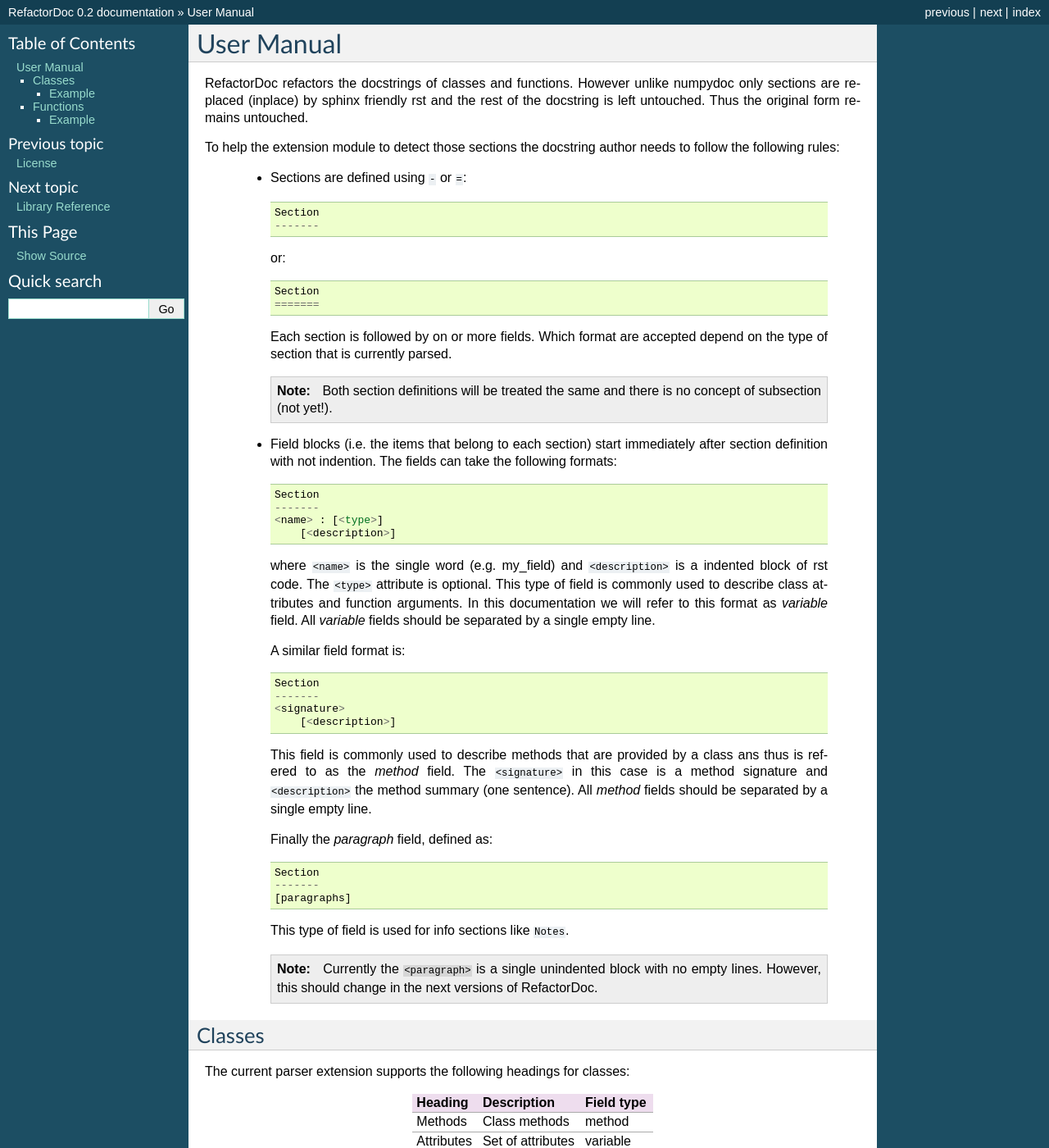
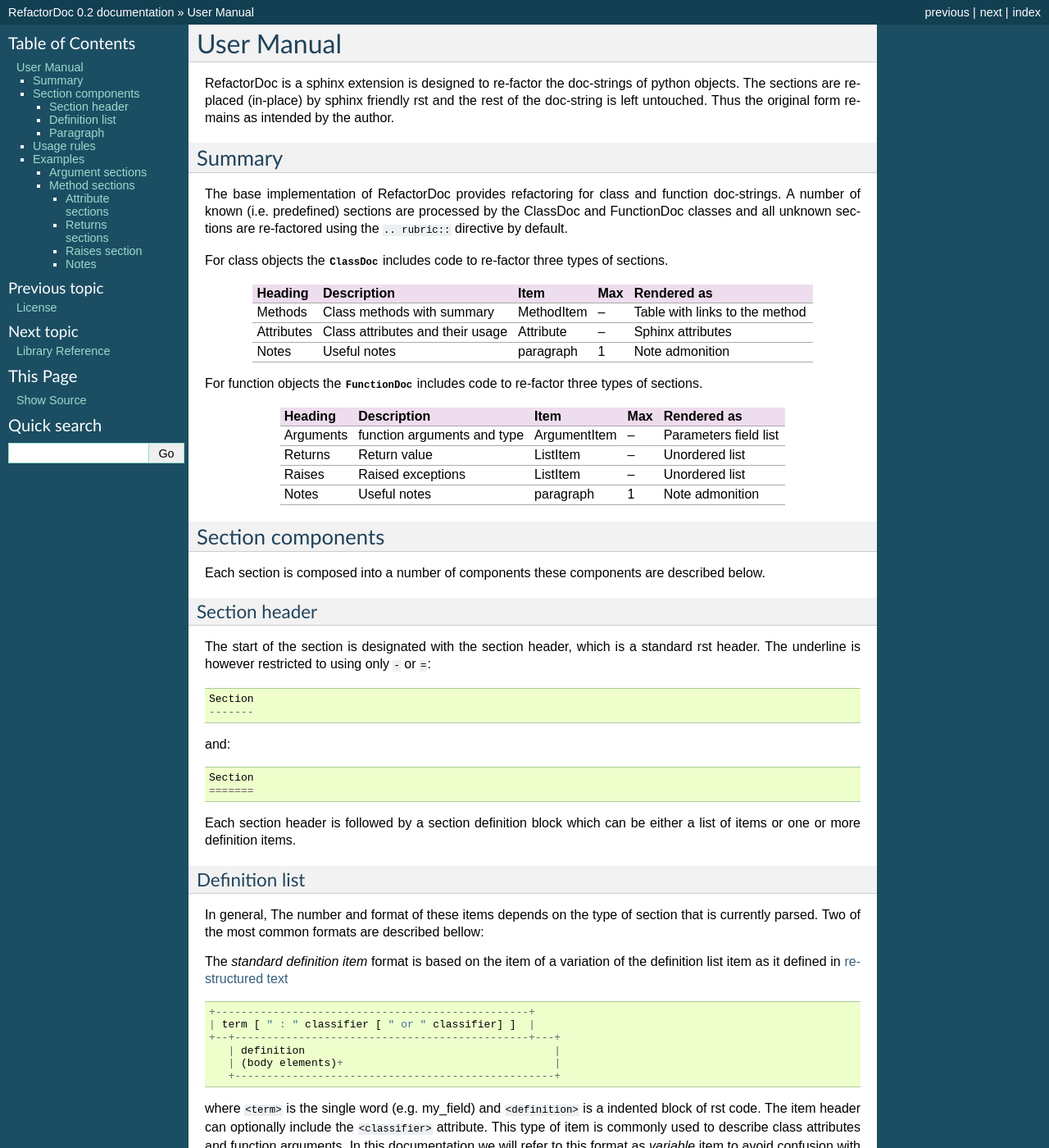
Before and after one commit to enthought/redocstring, a Sphinx documentation site: the page built from docs/source/user_manual.rst, in a window 1280 px wide and 1400 px high. Shown: the whole window at 82% size. Built offline with Sphinx 7.4.7, drawn with Linux system fonts in a browser that asks for light colours; some of the changed text lies outside the part shown.

Commit message:
Update user manual

```diff
--- a/docs/source/user_manual.rst
+++ b/docs/source/user_manual.rst
@@ -1,206 +1,241 @@
 User Manual
-===========
+###########
 
-RefactorDoc refactors the docstrings of classes and functions. However
-unlike numpydoc only sections are replaced (inplace) by sphinx friendly
-rst and the rest of the docstring is left untouched. Thus the original
-form remains untouched.
+RefactorDoc is a sphinx extension is designed to re-factor the doc-strings of
+python objects. The sections are replaced (in-place) by sphinx friendly rst and
+the rest of the doc-string is left untouched. Thus the original form remains as
+intended by the author.
 
-To help the extension module to detect those sections the docstring author
-needs to follow the following rules:
+Summary
+*******
 
-    - Sections are defined using ``-`` or ``=``::
+The base implementation of RefactorDoc provides refactoring for class and
+function doc-strings. A number of known (i.e. predefined) sections are processed
+by the ClassDoc and FunctionDoc classes and all unknown sections are re-factored
+using the ``.. rubric::`` directive by default.
 
-        Section
-        -------
+For class objects the :class:`~refactordoc.class_doc.ClassDoc` includes code to
+re-factor three types of sections.
 
-      or::
+========== ================================ ========== === ====================
+Heading    Description                      Item       Max Rendered as
+========== ================================ ========== === ====================
+Methods    Class methods with summary       MethodItem --  Table with links to
+                                                           the method
+Attributes Class attributes and their usage Attribute  --  Sphinx attributes
+Notes      Useful notes                     paragraph  1   Note admonition
+========== ================================ ========== === ====================
 
-        Section
-        =======
+For function objects the :class:`~refactordoc.function_doc.FunctionDoc` includes
+code to re-factor three types of sections.
 
-      Each section is followed by on or more fields. Which format are
-      accepted depend on the type of section that is currently parsed.
+========= =========================== ============ === =====================
+Heading   Description                 Item         Max Rendered as
+========= =========================== ============ === =====================
+Arguments function arguments and type ArgumentItem --  Parameters field list
+Returns   Return value                ListItem     --  Unordered list
+Raises    Raised exceptions           ListItem     --  Unordered list
+Notes     Useful notes                paragraph    1   Note admonition
+========= =========================== ============ === =====================
 
-      .. note:: Both section definitions will be treated the same and
-        there is no concept of subsection (not yet!).
 
-    - Field blocks (i.e. the items that belong to each section) start
-      immediately after section definition with not indention. The fields
-      can take the following formats::
+Section components
+******************
 
-        Section
-        -------
-        <name> : [<type>]
-            [<description>]
+Each section is composed into a number of components these components are
+described below.
 
-      where ``<name>`` is the single word (e.g. my_field) and
-      ``<description>`` is a indented block of rst code. The ``<type>``
-      attribute is optional. This type of field is commonly used to
-      describe class attributes and function arguments. In this
-      documentation we will refer to this format as `variable` field. All
-      `variable` fields should be separated by a single empty line.
+Section header
+^^^^^^^^^^^^^^
 
-      A similar field format is::
+The start of the section is designated with the section header, which is
+a standard rst header. The underline is however restricted to using only
+``-`` or ``=``::
 
-        Section
-        -------
-        <signature>
-            [<description>]
+    Section
+    -------
 
-      This field is commonly used to describe methods that are provided by
-      a class ans thus is refered to as the `method` field. The
-      ``<signature>`` in this case is a method signature and
-      ``<description>`` the method summary (one sentence). All
-      `method` fields should be separated by a single empty line.
+and::
 
-      Finally the `paragraph` field, defined as::
+    Section
+    =======
 
-        Section
-        -------
-        [paragraphs]
+Each section header is followed by a section definition block which can be
+either a list of items or one or more definition items.
 
-      This type of field is used for info sections like ``Notes``.
+Definition list
+^^^^^^^^^^^^^^^
 
-      .. note:: Currently the ``<paragraph>`` is a single unindented block
-        with no empty lines. However, this should change in the next
-        versions of RefactorDoc.
+In general, The number and format of these items depends on the type of
+section that is currently parsed. Two of the most common formats are described
+bellow:
 
-Classes
--------
-
-The current parser extension supports the following headings for classes:
-
-========== ================= ==========
-Heading    Description       Field type
-========== ================= ==========
-Methods    Class methods     method
-Attributes Set of attributes variable
-Notes      Useful notes      paragraph
-See Also   References        paragraph
-========== ================= ==========
-
-Example
-~~~~~~~
+The *standard definition item* format is based on the item of a variation
+of the definition list item as it defined in `restructured text
+<http://docutils.sourceforge.net/docs/ref/rst/restructuredtext.html#sections>`_
 
 ::
 
-    """Base abstract docstring refactoring class.
+    +-------------------------------------------------+
+    | term [ " : " classifier [ " or " classifier] ]  |
+    +--+----------------------------------------------+---+
+       | definition                                       |
+       | (body elements)+                                 |
+       +--------------------------------------------------+
 
-    The class' main purpose is to parse the dosctring and find the
-    sections that need to be refactored. It also provides a number of
-    methods to help with the refactoring. Subclasses should provide
-    the methods responsible for refactoring the sections.
+where ``<term>`` is the single word (e.g. my_field) and
+``<definition>`` is a indented block of rst code. The item header can
+optionally include the ``<classifier>`` attribute. This type of item is
+commonly used to describe class attributes and function arguments. In this
+documentation we will refer to this format as `variable` item to avoid
+confusion with sphinx directives.
+
+A similar definition item format is the method item where the item header is
+composed of a function signature::
+
+    +------------------------------+
+    | term "(" [  classifier ] ")" |
+    +--+---------------------------+---+
+       | definition                    |
+       | (body elements)+              |
+       +-------------------------------+
+
+This item is commonly used to describe provided functions (or methods) and
+thus is referred to as the `method item`. The
+``<classifier>`` in this case is a list of arguments as it appears in the
+signature and ``<definition>`` the method summary (one sentence). All
+`method` fields should be separated by a single empty line.
+
+Paragraph
+^^^^^^^^^
+
+Instead of a list of items the section can contain a paragraph::
+
+    +-------------------------+
+    | definition              |
+    | (body elements)+        |
+    +-------------------------+
+
+This type of field is used for information sections like ``Notes``.
+
+.. note:: Currently the ``<paragraph>`` is a single unindented block with no
+    empty lines. However, this will probably should change in future
+    versions of RefactorDoc.
+
+Usage rules
+***********
+
+To be able to re-factor the sections properly the doc-strings should follow
+theses rules:
+
+.. admonition:: Rules
+
+    - Between the section header and the first section item there can be at
+      most only one empty line.
+
+    - The end of the section is designated by one of the following:
+
+        - The allowed number of items by the section has been parsed.
+        - Two consecutive empty lines are found.
+        - The line is not identified as a possible header of the section item.
+
+          .. hint:: Please check the doc-string of the specific definition item
+            class to have more information regarding the  valid item header
+            format.
+
+Examples
+********
+
+Argument sections
+^^^^^^^^^^^^^^^^^
+::
+
+    Arguments
+    ---------
+    new_lines : list
+        The list of lines to insert
+
+    index : int
+        Index to start the insertion
+    """
+
+.. automethod:: refactordoc.base_doc.BaseDoc.insert_lines
+    :noindex:
+
+
+Method sections
+^^^^^^^^^^^^^^^
+::
+
+    Methods
+    -------
+    _refactor_attributes(self, header):
+        Re-factor the attributes section to sphinx friendly format.
+
+    _refactor_methods(self, header):
+        Re-factor the methods section to sphinx friendly format.
+
+    _refactor_notes(self, header):
+        Re-factor the note section to use the rst ``.. note`` directive.
+
+
+.. note:: The table that is created in this example does not have the links
+    enabled because the methods are not rendered by autodoc (the
+    ``:no-members`` option is set).
+
+.. autoclass:: refactordoc.class_doc.ClassDoc
+    :noindex:
+    :no-members:
+
+Attribute sections
+------------------
+::
 
     Attributes
     ----------
     docstring : list
-        A list of strings (lines) that holds docstrings
+        A list of strings (lines) that holds doc-strings
 
     index : int
-        The current zero-based line number of the docstring that is
-        proccessed.
-
-    verbose : bool
-        When set the class prints a lot of info about the proccess
-        during runtime.
+        The current zero-based line number of the doc-string that is currently
+        processed.
 
     headers : dict
-        The sections that the class refactors. Each entry in the
+        The sections that the class re-factors. Each entry in the
         dictionary should have as key the name of the section in the
-        form that it appears in the docstrings. The value should be
+        form that it appears in the doc-strings. The value should be
         the postfix of the method, in the subclasses, that is
         responsible for refactoring (e.g. {'Methods': 'method'}).
 
-    Methods
+.. autoclass:: refactordoc.base_doc.BaseDoc
+    :noindex:
+    :no-members:
+
+Returns sections
+----------------
+::
+
+    Returns
     -------
-    extract_fields(indent='', field_check=None)
-        Extract the fields from the docstring
+    result : list
+        A new list of left striped strings.
 
-    get_field()
-        Get the field description.
+.. autofunction:: refactordoc.line_functions.remove_indent
+    :noindex:
 
-    get_next_paragraph()
-        Get the next paragraph designated by an empty line.
+Raises section
+--------------
 
-    is_section()
-        Check if the line defines a section.
-
-    parse_field(lines)
-        Parse a field description.
-
-    peek(count=0)
-        Peek ahead
-
-    read()
-        Return the next line and advance the index.
-
-    insert_lines(lines, index)
-        Insert refactored lines
-
-    remove_lines(index, count=1)
-        Removes the lines for the docstring
-
-    seek_to_next_non_empty_line()
-        Goto the next non_empty line
-    """
-
-.. currentmodule:: refactor_doc
-
-The output can be seen at :func:`~BaseDocstring`
-
-Functions
----------
-
-The current parser extension supports the following headings for functions:
-
-========= ==========================================================
-Heading   Description
-========= ==========================================================
-Arguments Set of function arguments and their usage
-Returns   Return values of the function
-Raises    Errors and the cases in which they are raised
-Yields    Successive results of the generator
-========= ==========================================================
+.. todo:: Add example
 
 
-Example
-~~~~~~~
-
+Notes
+-----
 ::
 
-    """Extract the fields from the docstring
+    Notes
+    -----
+    Empty strings are not changed.
 
-        Parse the fields into tuples of name, type and description in a
-        list of strings. The strings are also removed from the list.
-
-        Arguments
-        ---------
-        indent : str, optional
-            the indent argument is used to make sure that only the lines
-            with the same indent are considered when checking for a
-            field header line. The value is used to define the field
-            checking function.
-
-        field_check : function
-            Optional function to use for checking if the next line is a
-            field. The signature of the function is ``foo(line)`` and it
-            should return ``True`` if the line contains a valid field
-            The default function is checking for fields of the following
-            formats::
-
-                <name> : <type>
-                <name> :
-
-            Where the name has to be one word.
-
-        Returns
-        -------
-        parameters : list of tuples
-            list of parsed parameter tuples as returned from the
-            :meth:`~BaseDocstring.parse_field` method.
-
-        """
-
-The output can be seen at
-:func:`~BaseDocstring.extract_fields`
+.. autofunction:: refactordoc.line_functions.add_indent
+    :noindex:
```
